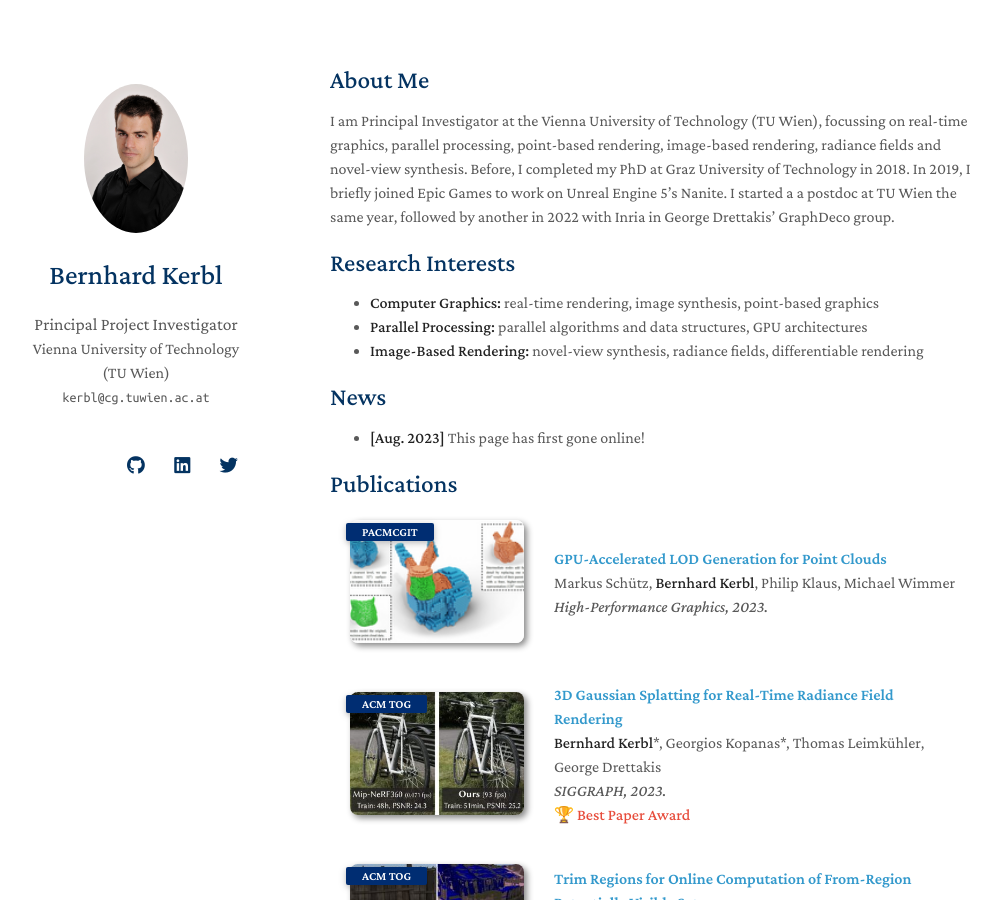
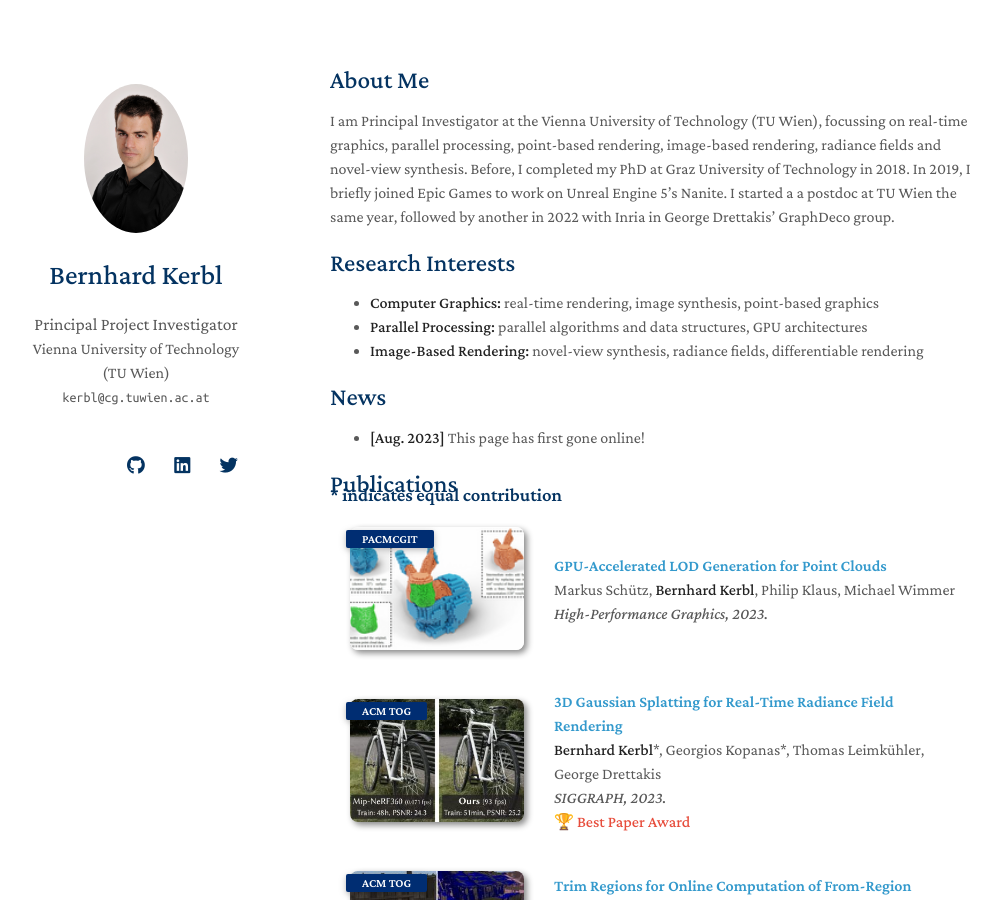
Before and after one commit to Snosixtyboo/Snosxityboo, a Jekyll site: the page built from index.md, in a window 1280 px wide and 900 px high. Shown: the whole window, without its empty margins (140-1141 px from the left). Built offline with Jekyll 4.4.1, drawn with Linux system fonts in a browser that asks for light colours; nearby versions of some CDN libraries; a style sheet for code colours, icons or effects is not loaded; our own code applies the rules of GitHub Pages for plain Markdown files.

Commit message:
updated info

```diff
--- a/_includes/publications.md
+++ b/_includes/publications.md
@@ -1,4 +1,5 @@
 <h2 id="publications" style="margin: 2px 0px -15px;">Publications</h2>
+<h3 id="equalcontrib" style="margin: 2px 0px -15px;">&#42; indicates equal contribution</h3>
 
 <div class="publications">
 <ol class="bibliography">
```
